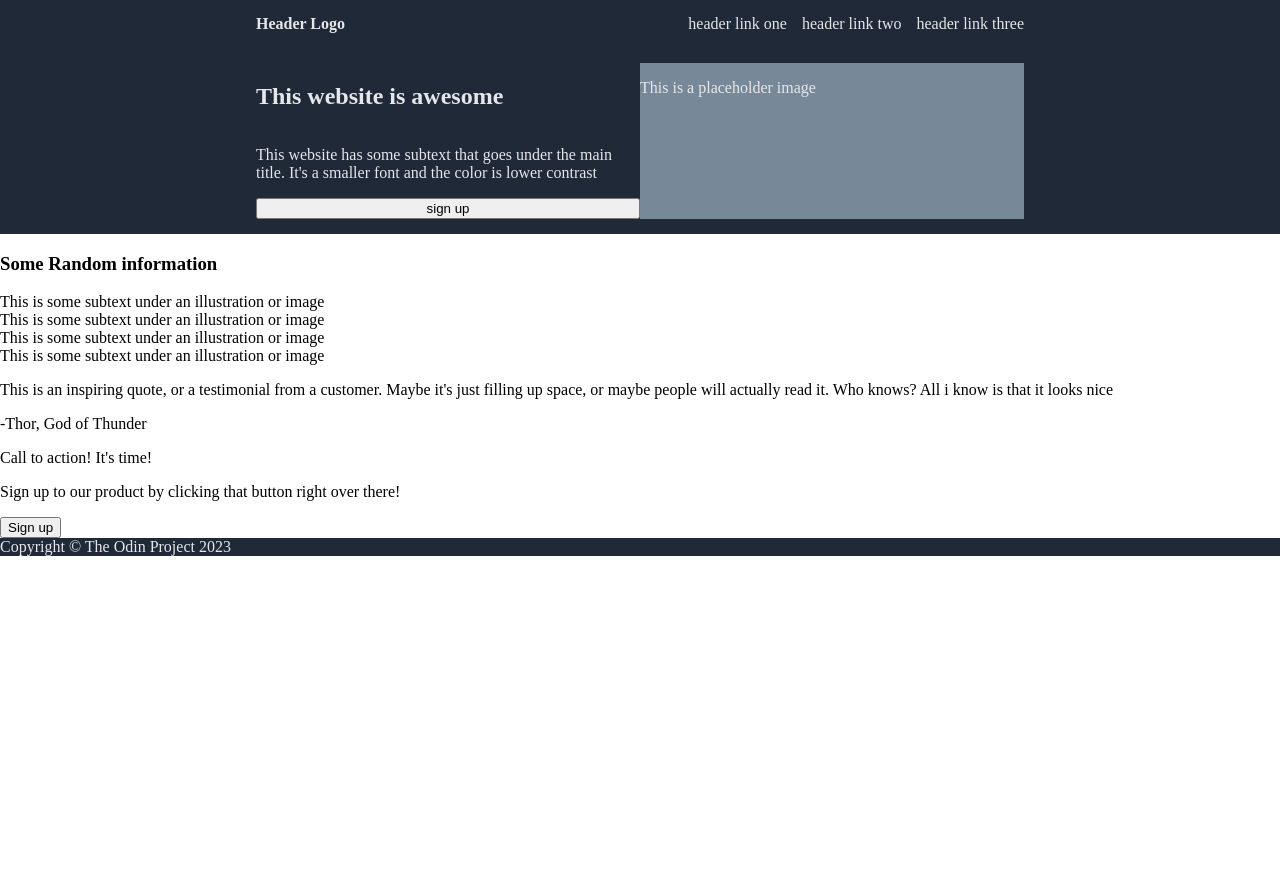
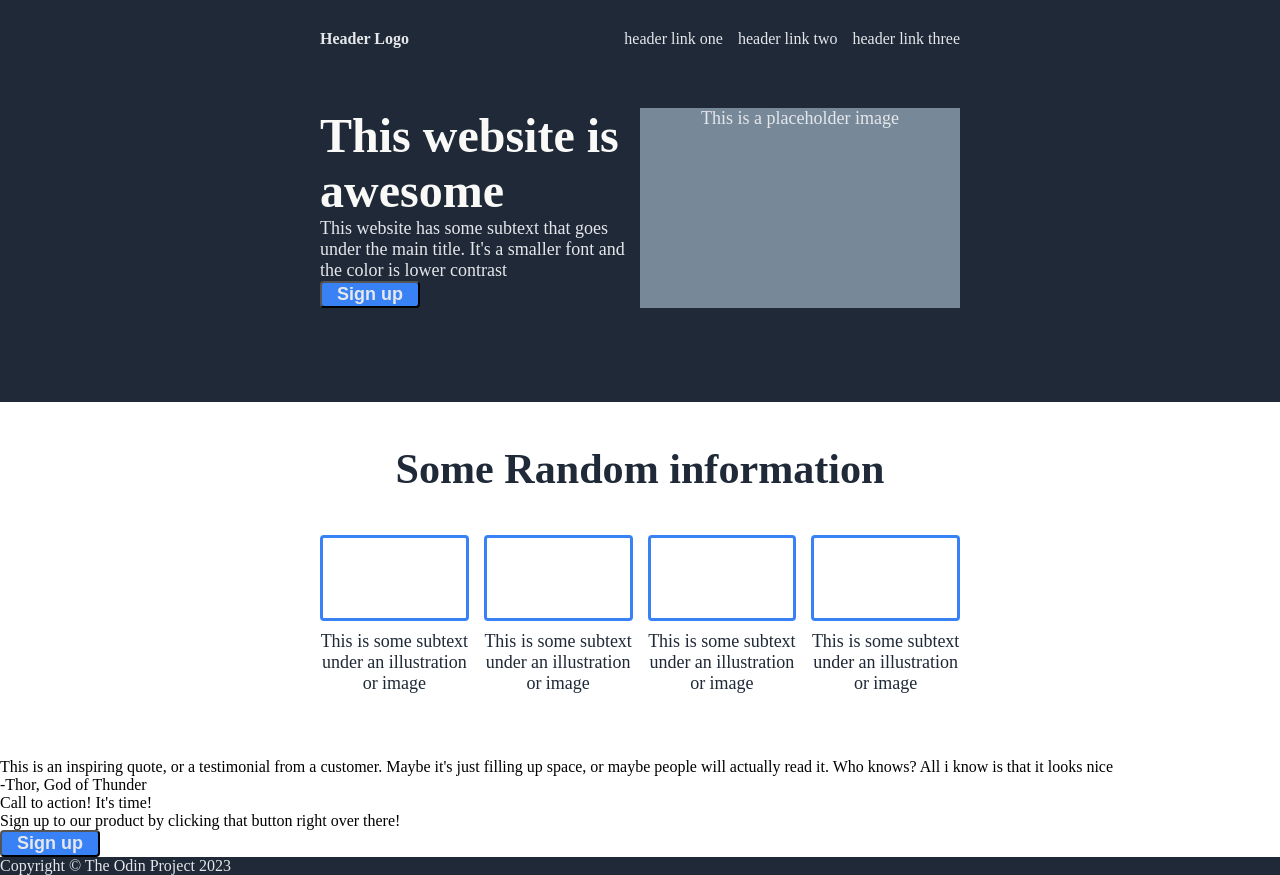
Before and after one commit to TREBORDX/Landing_page, a plain HTML site: page index.html in a window 1280 px wide. Before the commit the page ends 800 px from the top, so only its background shows below. Drawn offline with Linux system fonts and the light colour scheme.

Commit message:
Completed section two

```diff
--- a/index.html
+++ b/index.html
@@ -24,7 +24,7 @@
                 <p>This website has some subtext that goes under the main title. It's a smaller font and the color is
                     lower
                     contrast</p>
-                <button>sign up</button>
+                <button>Sign up</button>
             </div>
             <div class="botright">
                 <div class="bodyimage">
--- a/styles.css
+++ b/styles.css
@@ -3,6 +3,12 @@ body {
     flex-direction: column;
     min-height: 100vh;
     margin: 0;
+
+}
+.hero {
+    padding-left: 25%;
+    padding-right: 25%;
+    padding-bottom: 5%;
 }
 ul, h4 {
     display: flex;
@@ -10,6 +16,12 @@ ul, h4 {
     margin: 0;
     padding: 0;
     gap: 15px;
+}
+h2 {
+    font-size: 48px;
+    font-weight: bolder;
+    color: #F9FAF8;
+    margin: 0%;
 }
 .hero, .footer {
     background-color: #1f2937;
@@ -19,16 +31,58 @@ ul, h4 {
 .herotop, .herobot {
     display: flex;
     justify-content: space-between;
-    padding: 15px 20% 15px 20%;
+    padding-top: 30px;
+    padding-bottom: 30px;
 }
 
 .botleft, .botright {
     display: flex;
     flex-direction: column;
     flex: 1;
+    font-size: 18px;
+    color: #E5E7Eb;
 }
 
 .bodyimage {
     background-color: lightslategray;
     flex: 1;
+    text-align: center;
 }
+
+.botleft button, p {
+    align-self: flex-start;
+    margin: 0%;
+}
+
+button {
+    background-color: #3882F6;
+    color: #E5E7Eb;
+    padding-left: 15px;
+    padding-right: 15px;
+    border-radius: 4px;
+    font-size: 18px;
+    font-weight: bolder;
+}
+
+.Sectiontwo {
+    text-align: center;
+    font-size: 36px;
+    font-weight: bolder;
+    color: #1f2937;
+    padding-left: 25%;
+    padding-right: 25%;
+    padding-bottom: 5%;
+}
+.cards {
+    display: flex;
+    align-items: center;
+    font-size: 18px;
+    font-weight: 100;
+    gap: 15px;
+}
+.illustration {
+    height: 10vh;
+    border: 3px solid #3882F6;
+    border-radius: 4px;
+    margin-bottom: 10px;
+}
```
